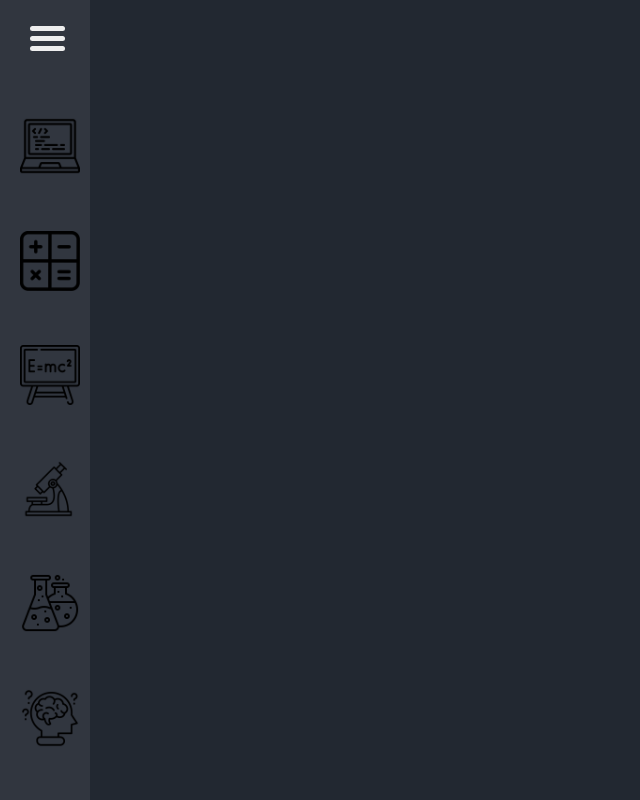
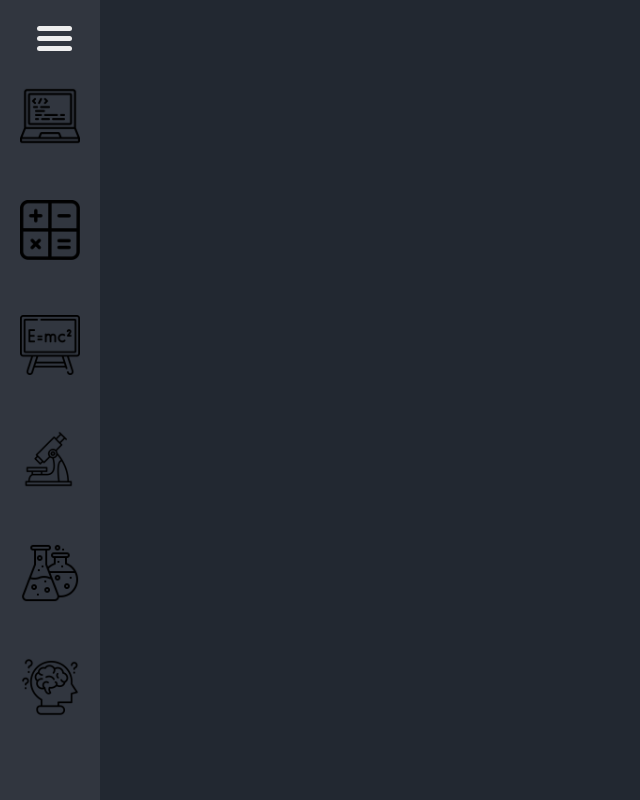
Before and after one commit to DorukAytekin07/Lyceum, a React (Vite) app: page / in a window 1280 px wide. Shown: the top 800 px of the page, without its empty margins (0-640 px from the left). Built offline with nearby package versions, Linux system fonts and the light colour scheme.

Commit message:
changes margin of items

```diff
--- a/src/CSS/SideBar.css
+++ b/src/CSS/SideBar.css
@@ -10,7 +10,7 @@
 }
 
 .side-nav-container-NX {
-  width: 90px;
+  width: 100px;
 }
 
 .nav-upper {
@@ -43,7 +43,7 @@
 
 .nav-brand a {
   width: 100%;
-  height: 140px;
+  height: 150px;
   text-decoration: none;
 }
 
@@ -95,8 +95,9 @@
 /* ///////////////////// */
 /* ///////////////////// */
 .hamburger-out {
-  margin-left: 24px;
+  margin-left: 31px;
   margin-top: 20px;
+  padding-bottom: 30px;
 }
 
 .hamburger-out:hover span:nth-child(1) {
@@ -119,7 +120,7 @@
   overflow-x: hidden;
   min-height: 100vh;
   grid-template-rows: repeat(7, 1fr);
-  margin-top: 30px;
+  margin-top: 5px;
 }
 
 .menu-item {
@@ -134,11 +135,9 @@
 }
 
 .menu-item-NX {
-  margin: auto;
 }
 
 .menu-item-div{
-  margin-top: auto;
   width: 90px;
 }
 
```
